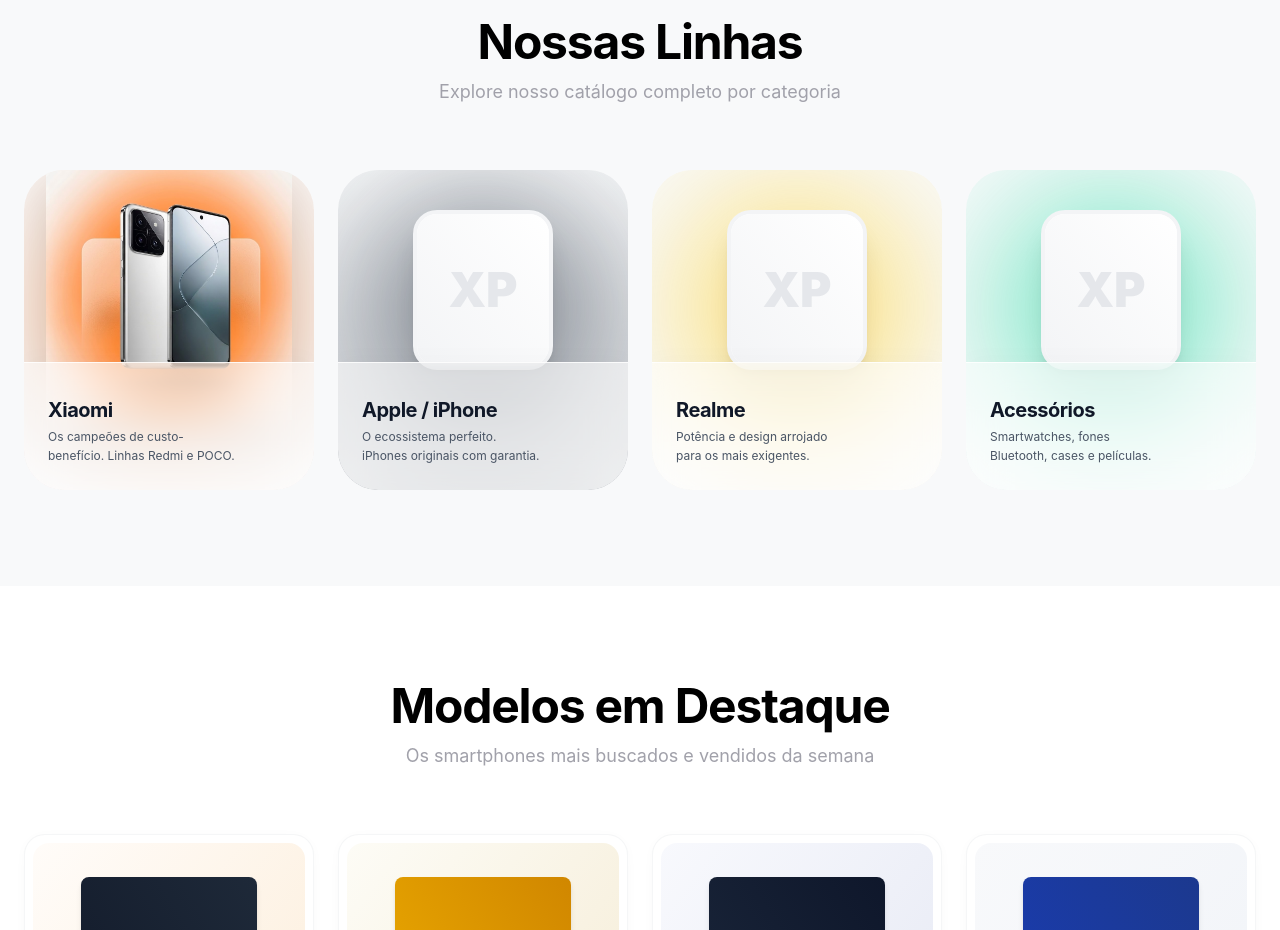
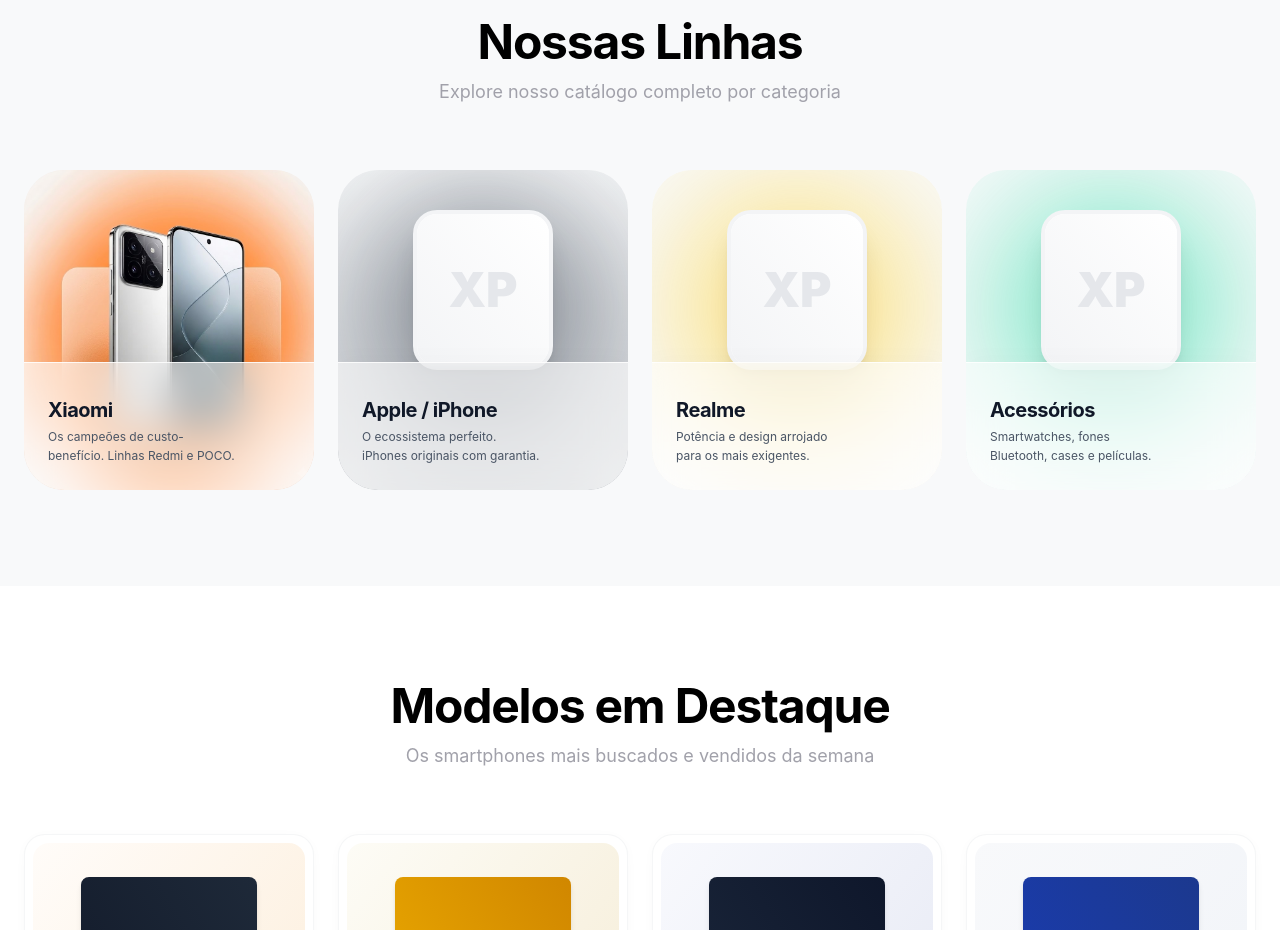
Before and after one commit to suportedeluxejob-arch/loja-xiaomi-plus, a Next.js app: page / in a window 1280 px wide. Shown: the part 2760-3690 px from the top of the page. Built offline with nearby package versions, Linux system fonts and the light colour scheme.

Commit message:
Update category card image rendering to fix clipping

```diff
--- a/src/components/ui/CategoryCard.tsx
+++ b/src/components/ui/CategoryCard.tsx
@@ -36,20 +36,22 @@
             <div className={`absolute top-1/2 left-1/2 -translate-x-1/2 -translate-y-[60%] w-[220px] h-[220px] rounded-full blur-[70px] opacity-60 group-hover:opacity-80 transition-opacity duration-500 ${glowingBg}`} />
 
             {/* Product Image or Mockup Overlay */}
-            <div className="absolute inset-0 flex items-center justify-center -translate-y-10">
+            <div className="absolute inset-0 z-0">
                 {imageSrc ? (
-                    <div className="w-[85%] h-[85%] relative transition-transform duration-500 group-hover:scale-105">
+                    <div className="w-full h-full relative transition-transform duration-700 group-hover:scale-110">
                         <Image
                             src={imageSrc}
                             alt={title}
                             fill
-                            className="object-contain drop-shadow-2xl"
+                            className="object-cover object-center"
                         />
                     </div>
                 ) : (
-                    <div className="w-[140px] h-[160px] bg-white rounded-3xl shadow-xl border-4 border-gray-100 flex items-center justify-center group-hover:scale-105 transition-transform duration-500 relative overflow-hidden">
-                        <div className="absolute inset-0 bg-gradient-to-tr from-gray-100 to-white" />
-                        <span className="font-black text-5xl text-gray-200 relative z-10">XP</span>
+                    <div className="absolute inset-0 flex items-center justify-center -translate-y-10">
+                        <div className="w-[140px] h-[160px] bg-white rounded-3xl shadow-xl border-4 border-gray-100 flex items-center justify-center group-hover:scale-105 transition-transform duration-500 relative overflow-hidden">
+                            <div className="absolute inset-0 bg-gradient-to-tr from-gray-100 to-white" />
+                            <span className="font-black text-5xl text-gray-200 relative z-10">XP</span>
+                        </div>
                     </div>
                 )}
             </div>
```
